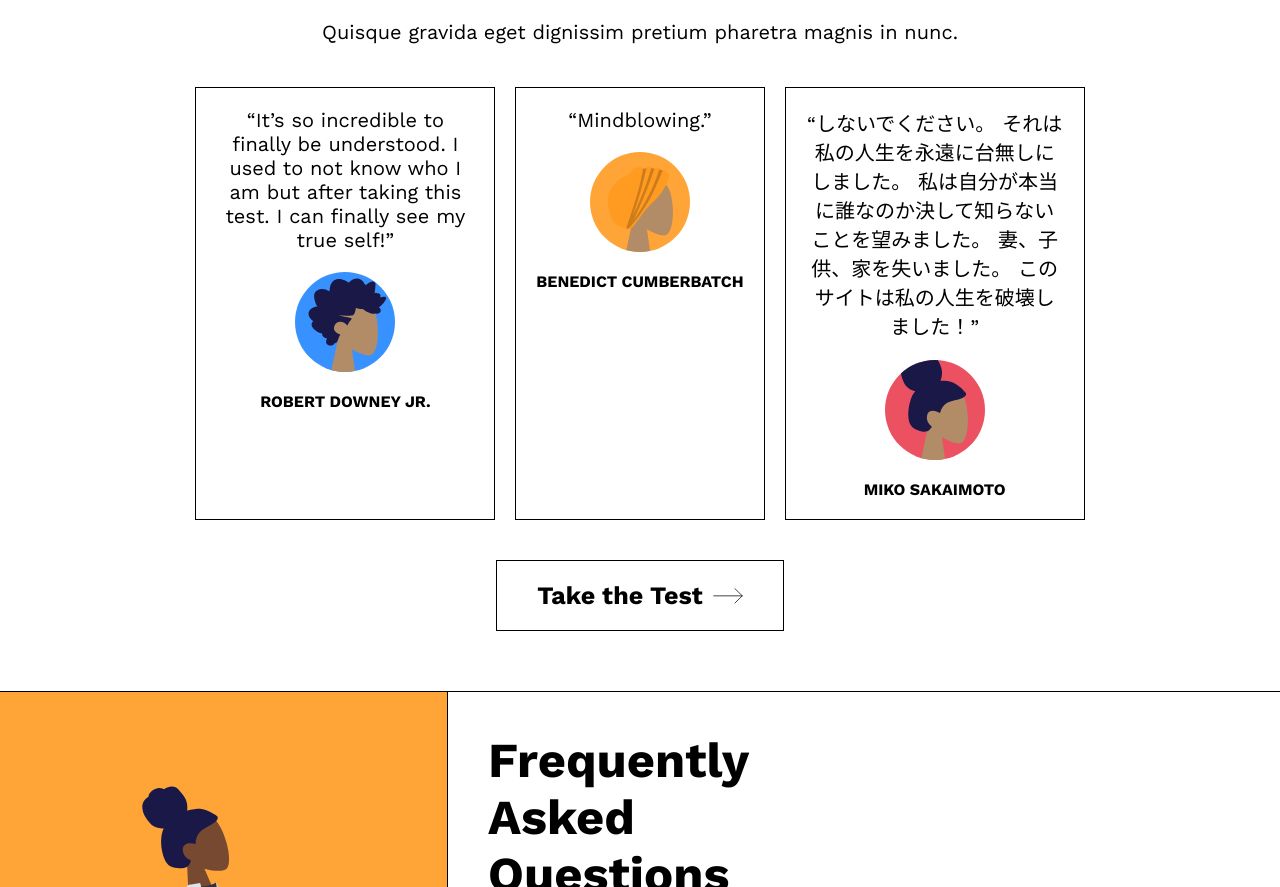
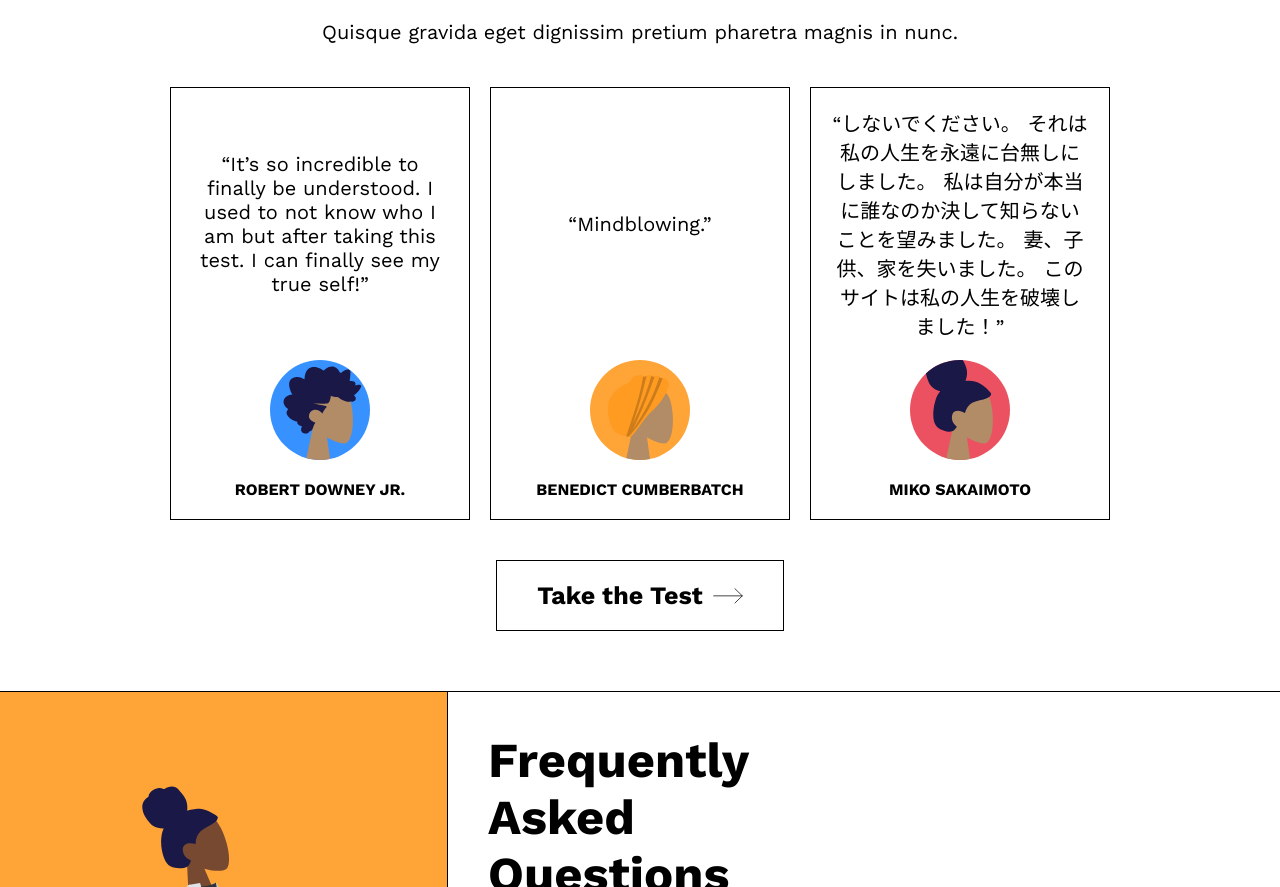
Before and after one commit to bottleneckco/byers-miggs, a Gatsby site: page / in a window 1280 px wide. Shown: the part 1238-2125 px from the top of the page. Built offline with nearby package versions, Linux system fonts and the light colour scheme; Gatsby itself is replaced by a stand-in of ours.

Commit message:
fix: testimonial styling

```diff
--- a/src/landing/testimonial-section.js
+++ b/src/landing/testimonial-section.js
@@ -31,6 +31,7 @@
 const TestimonialList = styled.div`
   display: grid;
   grid-auto-flow: column;
+  grid-template-columns: repeat(3, 1fr);
   grid-gap: 1rem;
   margin: 2rem auto;
   max-width: 90%;
--- a/src/landing/testimonial.js
+++ b/src/landing/testimonial.js
@@ -4,10 +4,12 @@
 import { useStaticQuery, graphql } from "gatsby";
 
 const Wrapper = styled.div`
+  display: grid;
+  grid-template-rows: 1fr auto auto;
+  align-items: center;
   max-width: 300px;
   padding: 1rem;
   border: 1px solid ${props => props.theme.black};
-  justify-self: center;
   text-align: center;
 `;
 
```
